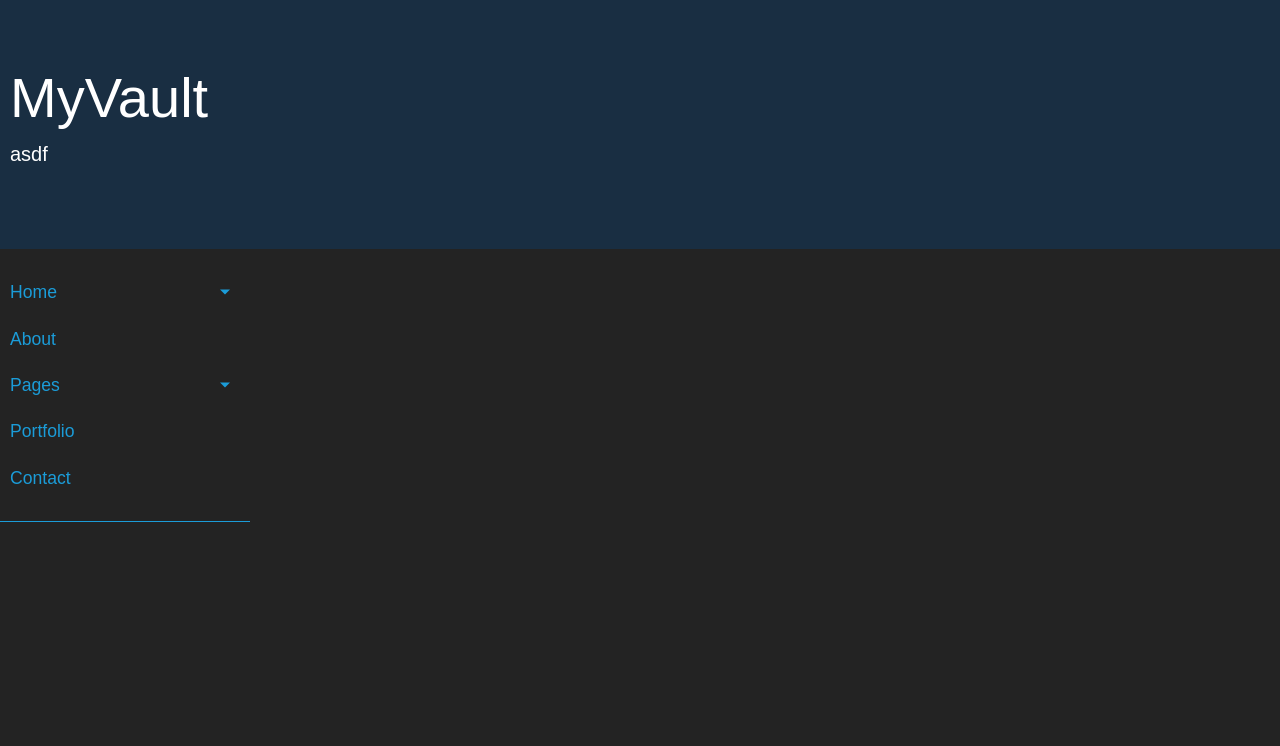
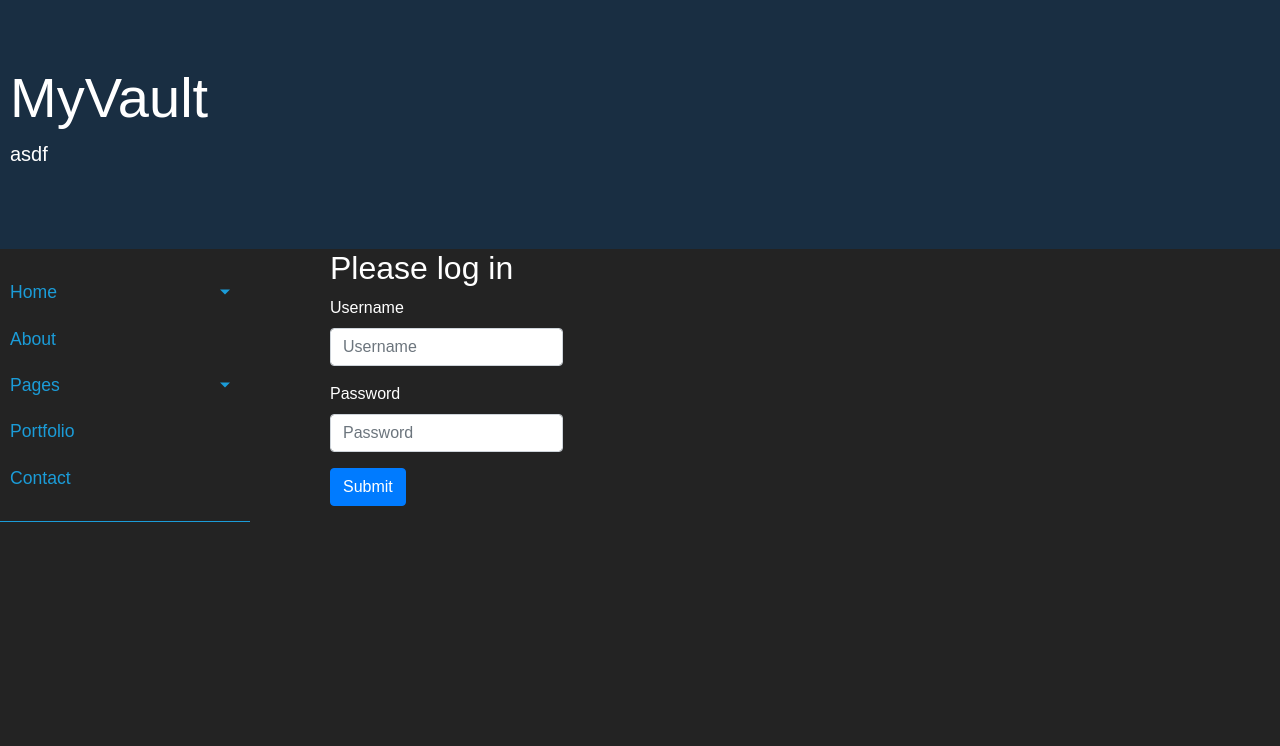
Before and after one commit to azp69/MyVault-web, a PHP site: page / in a window 1280 px wide. Shown: the top 746 px of the page. Run offline with PHP 8.4, Linux system fonts and the light colour scheme; data that the repository does not hold is empty; a stand-in replaces the project's code that opens the database connection.

Commit message:
login-logiikka implementoitu fronttiin

```diff
--- a/index.html
+++ b/index.html
@@ -10,6 +10,7 @@
 
     <script src="./public/scripts/script.js"></script>
     <script src="./public/scripts/Credential.js"></script>
+
     <link rel="stylesheet" href="./public/styles/style.css">
 </head>
 <body>
--- a/modules/models/Ownerdata.php
+++ b/modules/models/Ownerdata.php
@@ -14,6 +14,10 @@
             $this->conn = $connection;
         }
 
+        public function __destruct()
+        {
+            $this->conn->close();
+        }
 
         public function setId($id)
         {
--- /dev/null
+++ b/public/login.html
@@ -0,0 +1,56 @@
+<script>
+$('#loginForm').submit(function( event )
+{
+    event.preventDefault();
+
+    var o = new Object();
+    o.requestType = "LOGIN";
+    o.username = $('#usernameInput').val();
+    o.password = $('#passwordInput').val();
+
+
+    // alert(JSON.stringify(o));
+
+    $.ajax({
+        url : "api/login/index.php",
+        data : JSON.stringify(o),
+        dataType : 'json',
+        contentType : 'application/json',
+        type : 'POST'
+        }).done(function(result)
+        {
+            // var obj = JSON.parse(result);
+            if (result.message)
+            {
+                alert(result.message);
+            }
+            else if(result.usertoken)
+            {
+                userToken = result.usertoken;
+                console.log(userToken);
+
+                $(".loginform").hide();
+                loadCreds();
+            }
+
+        }).fail(function( result )
+        {
+            alert(result);
+        });
+
+});
+</script>
+<div class="loginform" style="padding-left:5em">
+        <h2>Please log in</h2>
+        <form id="loginForm">
+            <div class="form-group">
+              <label for="userinput">Username</label>
+              <input type="text" class="form-control" id="usernameInput" name="username" placeholder="Username">
+            </div>
+            <div class="form-group">
+              <label for="passwordinput">Password</label>
+              <input type="password" class="form-control" id="passwordInput" name="password" placeholder="Password">
+            </div>
+            <button type="submit" class="btn btn-primary" id="submitLogin">Submit</button>
+          </form>
+</div>
--- a/public/scripts/script.js
+++ b/public/scripts/script.js
@@ -1,8 +1,27 @@
 let credentials = [];
+let userToken = null;
 
 $(() => {
-    const usertoken = "9a8b6d59d6ba5ad7d0b6572603faa3f331225bfa6a069e666a908c85f604e52a2736d3caf217507ee0804d2a03d14d790ff968fc1cd15992fe28ea2fd129c549";
-    Credential.fetchAll(usertoken, (data) => {
+    // const usertoken = "9a8b6d59d6ba5ad7d0b6572603faa3f331225bfa6a069e666a908c85f604e52a2736d3caf217507ee0804d2a03d14d790ff968fc1cd15992fe28ea2fd129c549";
+    if(userToken === null)
+    {
+        login();
+    }
+    else
+    {
+        loadCreds();
+    }
+});
+
+login = () =>
+{
+    $('#appContent').load("public/login.html");
+}
+
+loadCreds = () =>
+{
+    console.log("USERTOKEN:" + userToken);
+    Credential.fetchAll(userToken, (data) => {
         let returnArray = [];
         data.data.forEach(cred => {
             let credential = new Credential();
@@ -12,7 +31,7 @@ $(() => {
         });
         createCredentialOverview(returnArray);
     });
-});
+};
 
 
 createCredentialOverview = (data) => {
--- a/public/styles/style.css
+++ b/public/styles/style.css
@@ -11,6 +11,10 @@ body {
     background: rgb(35,35,35);
     color: white;
     margin: 0;
+}
+
+.loginform {
+    padding-left:5em;
 }
 
 .jumbotron {
```
